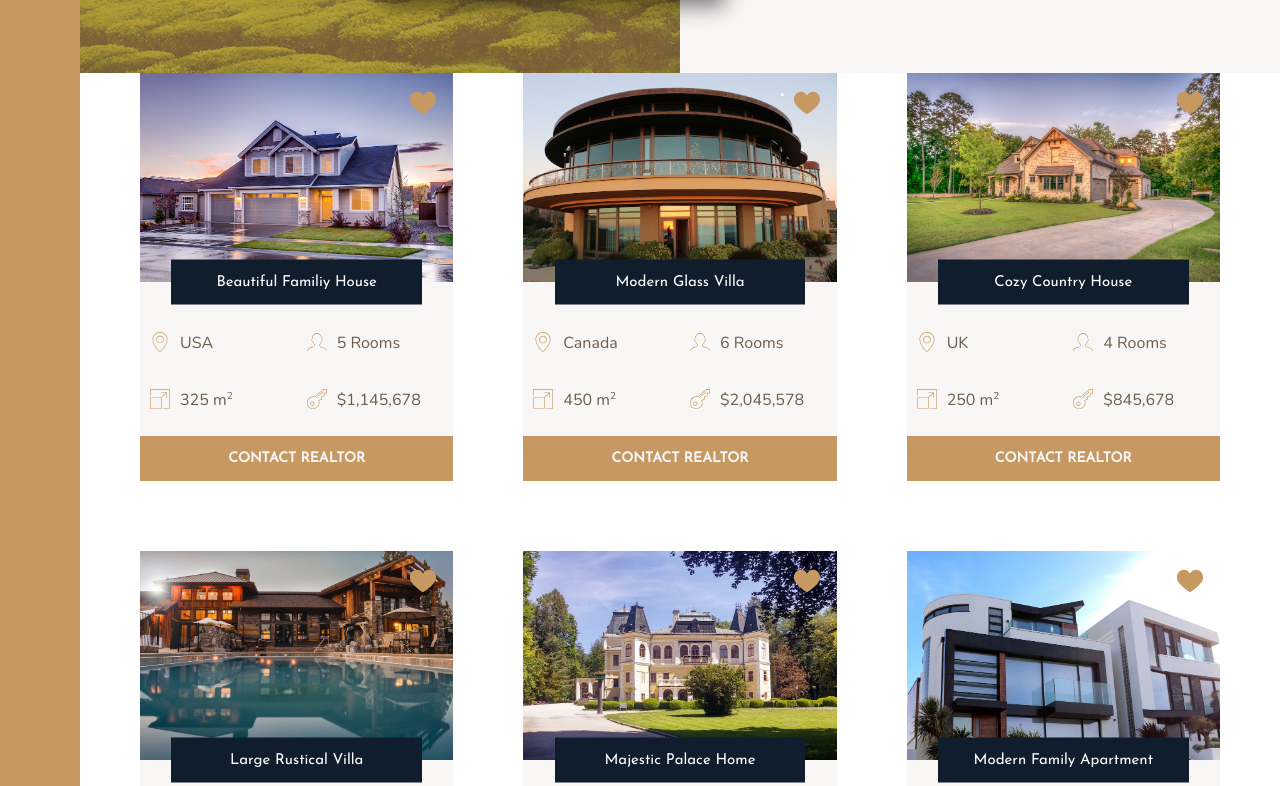
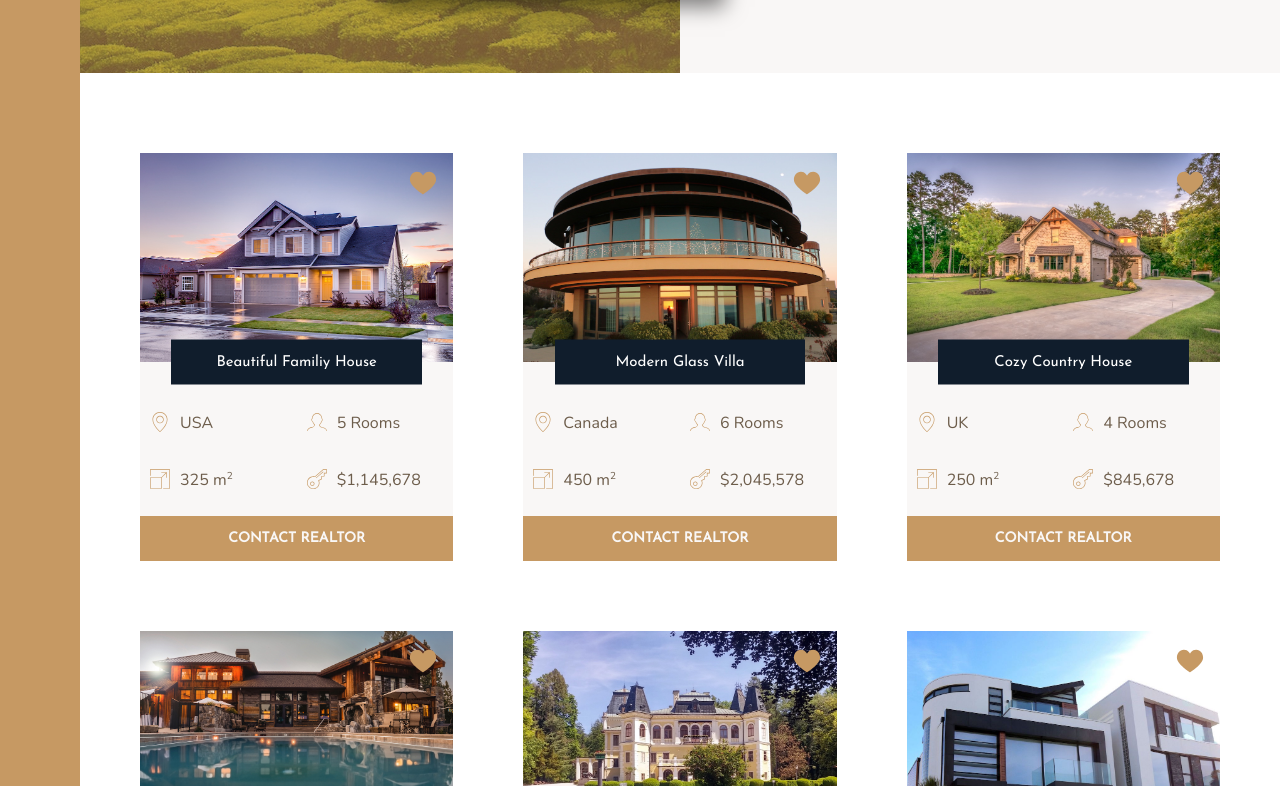
Before and after one commit to wdwiii/nexter, a website: page index.html in a window 1280 px wide. Shown: the part 1547-2333 px from the top of the page. Drawn offline with nearby package versions, Linux system fonts and the light colour scheme; files that its build step writes are made by us from their sources.

Commit message:
Extend vertical padding utility

```diff
--- a/sass/_homes.scss
+++ b/sass/_homes.scss
@@ -1,4 +1,6 @@
 .homes {
+    @extend .pad-vert-xl;
+
     grid-column: center-start / center-end;
 
     display: grid;
```
